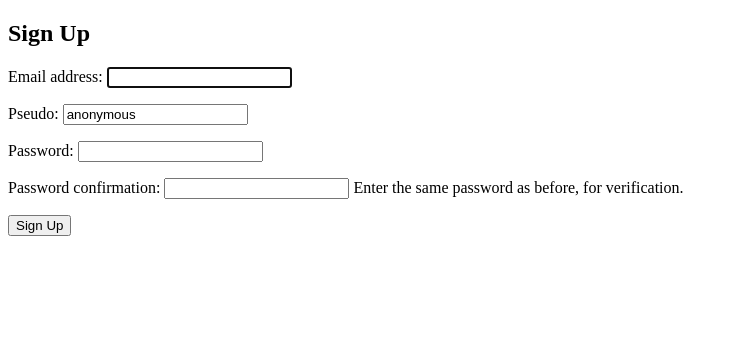
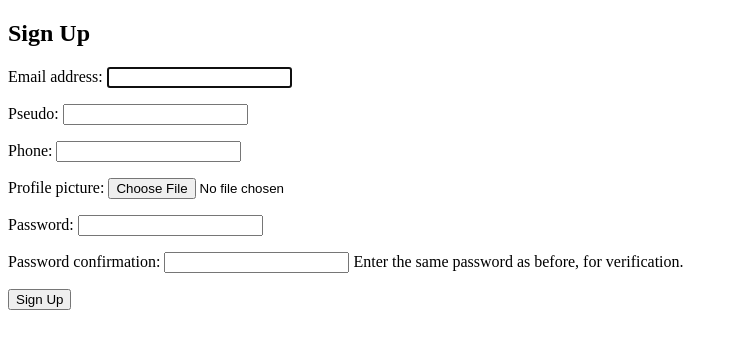
Before and after one commit to acardona123/42_ft_transcendence, a Django app: page /users/signup/ in a window 1280 px wide. Shown: the top 349 px of the page, without its empty margins (0-738 px from the left). Run offline with Django 5.2, Linux system fonts and the light colour scheme.

Commit message:
feat(user): User can now have profile picture

```diff
--- a/transcendence/backend/urls.py
+++ b/transcendence/backend/urls.py
@@ -18,10 +18,13 @@ from django.contrib import admin
 from django.urls import path, include
 from django.views.generic.base import TemplateView #chercher des explications suple;entaires
 
+from django.conf import settings
+from django.conf.urls.static import static
 
 urlpatterns = [
     path("", TemplateView.as_view(template_name="home.html"), name="home"),
     path('admin/', admin.site.urls),
 	path("users/", include("users.urls")),
 	path("users/", include("django.contrib.auth.urls")),
-]
+] + static(settings.MEDIA_URL, document_root=settings.MEDIA_ROOT)
+# for the developement can't stay at the end
--- a/transcendence/templates/home.html
+++ b/transcendence/templates/home.html
@@ -5,6 +5,12 @@
 {% block content %}
 {% if user.is_authenticated %}
   Welcome, {{ user.email }}!
+  {% if user.profile_picture %}
+    <img src="{{ user.profile_picture.url }}" alt="Profile Picture" style="width: 250px; height: 188px;">
+  {% else %}
+    <!-- Fallback or alternative content when there's no profile picture -->
+    <div>No Profile Picture</div>
+  {% endif %}
   <p><a href="{% url 'logout' %}">Log Out</a></p>
 {% else %}
   <p>You are not logged in</p>
--- a/transcendence/templates/signup.html
+++ b/transcendence/templates/signup.html
@@ -4,7 +4,7 @@
 
 {% block content %}
 <h2>Sign Up</h2>
-<form method="post">
+<form method = "post" enctype="multipart/form-data">
   {% csrf_token %}
   {{ form.as_p }}
   <button type="submit">Sign Up</button>
--- a/transcendence/users/forms.py
+++ b/transcendence/users/forms.py
@@ -7,11 +7,11 @@ class CustomUserCreationForm(UserCreationForm):
 
     class Meta:
         model = CustomUser
-        fields = ("email", "pseudo")
+        fields = ("email", "pseudo", "phone", "profile_picture")
 
 
 class CustomUserChangeForm(UserChangeForm):
 
     class Meta:
         model = CustomUser
-        fields = ("email",)
+        fields = ("email", "pseudo", "phone", "profile_picture")
--- a/transcendence/users/models.py
+++ b/transcendence/users/models.py
@@ -1,4 +1,5 @@
 from django.db import models
+from django.core.validators import FileExtensionValidator
 
 from django.contrib.auth.models import AbstractBaseUser, PermissionsMixin
 from django.utils import timezone
@@ -6,10 +7,18 @@ from django.utils.translation import gettext_lazy as _
 
 from .managers import CustomUserManager
 
-
+# there is hidden an id
 class CustomUser(AbstractBaseUser, PermissionsMixin):
     email = models.EmailField(_("email address"), unique=True)
-    pseudo = models.CharField(max_length=20, default="anonymous")
+    pseudo = models.CharField(max_length=20)
+    phone = models.CharField(max_length=12)
+    profile_picture = models.ImageField(
+        _("profile picture"),
+        default='default_profile_picture.jpg',
+        upload_to='profile_pictures/',
+        validators=[FileExtensionValidator(allowed_extensions=['jpg', 'jpeg', 'png'])]
+    )
+    is_connected = models.BooleanField(default=False)
     is_staff = models.BooleanField(default=False)
     is_active = models.BooleanField(default=True)
     date_joined = models.DateTimeField(default=timezone.now)
--- a/transcendence/users/views.py
+++ b/transcendence/users/views.py
@@ -1,5 +1,7 @@
 from django.urls import reverse_lazy
 from django.views import generic
+# from django.contrib import messages
+# from django.contrib.auth import logout
 
 from .forms import CustomUserCreationForm
 
@@ -9,4 +11,12 @@ class SignUp(generic.CreateView):
     success_url = reverse_lazy("login")
     template_name = "signup.html"
 
+    def form_valid(self, form):
+        response = super().form_valid(form)
+        if 'profile_picture' in self.request.FILES:
+            form.instance.profile_picture = self.request.FILES['profile_picture']
+        return response
 # Create your views here.
+
+# def logout_user(request):
+# 	logout(request)
```
Also changed, not shown: transcendence/backend/settings.py (+9 -0 lines), 1 other file.
